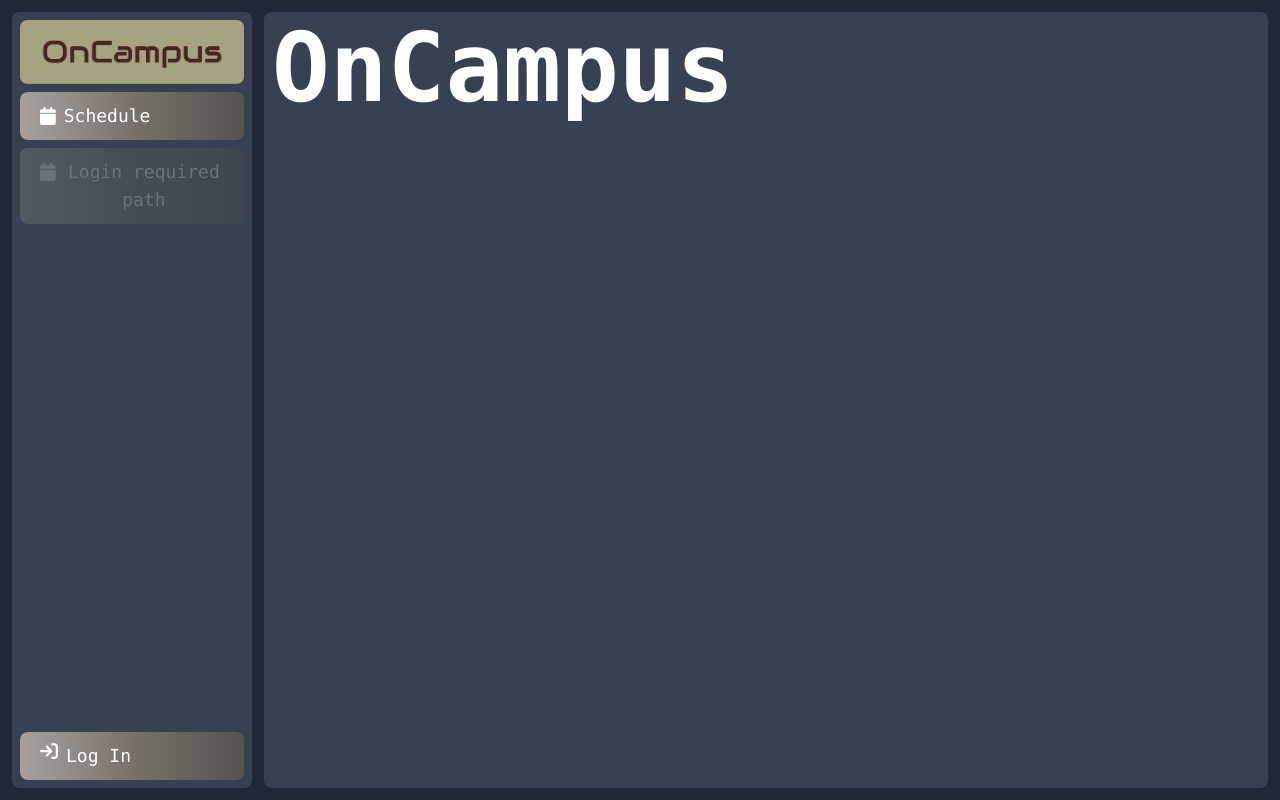
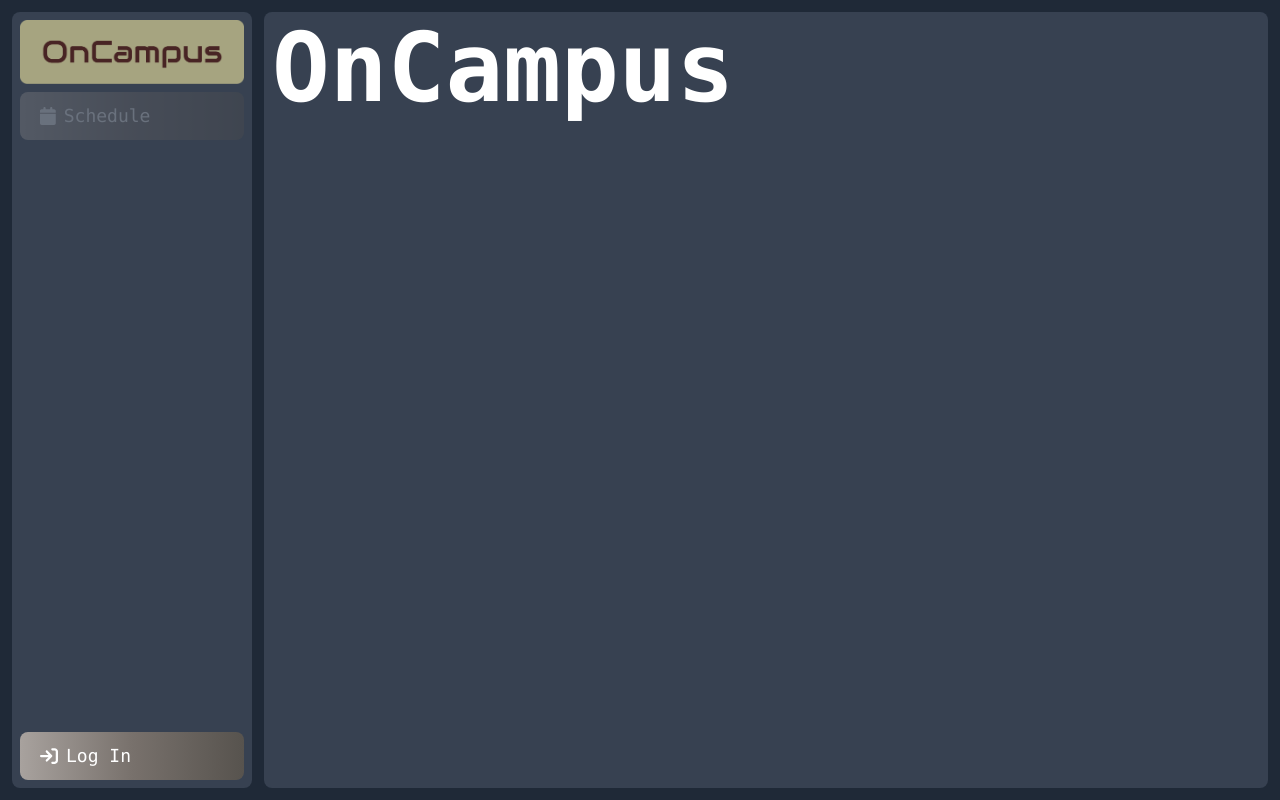
Before and after one commit to ECSE-428-Group-5-W-2023/OnCampus, a React (Create React App) app in the folder web/: page / in a window 1280 px wide. Built offline with nearby package versions, Linux system fonts and the light colour scheme.

Commit message:
feat(web): remove example path, center login button

```diff
--- a/web/src/components/Auth/Login.jsx
+++ b/web/src/components/Auth/Login.jsx
@@ -16,7 +16,7 @@ const LoginButton = () => {
           onClick={() => logout({ returnTo: window.location.origin })}
         >
           <div className=" flex flex-row">
-            <FontAwesomeIcon icon={faSignOut} />
+            <FontAwesomeIcon icon={faSignOut} className="my-auto" />
             <div className="hidden sm:block ml-2"> Log Out</div>
           </div>
         </button>
@@ -28,7 +28,7 @@ const LoginButton = () => {
           onClick={() => loginWithRedirect()}
         >
           <div className=" flex flex-row">
-            <FontAwesomeIcon icon={faSignIn} />
+            <FontAwesomeIcon icon={faSignIn} className="my-auto"/>
             <div className="hidden sm:block ml-2"> Log In</div>
           </div>
         </button>
--- a/web/src/components/Navbar/Navbar.jsx
+++ b/web/src/components/Navbar/Navbar.jsx
@@ -4,10 +4,7 @@ import UserProfile from "../Auth/AuthInfo";
 import LoginButton from "../Auth/Login";
 import NavIcon from "./NavIcon";
 import { FontAwesomeIcon } from "@fortawesome/react-fontawesome";
-import {
-  faCalendar
-
-} from "@fortawesome/free-solid-svg-icons";
+import { faCalendar } from "@fortawesome/free-solid-svg-icons";
 import React from "react";
 export default function Navbar() {
   const { isAuthenticated, isLoading } = useAuth0();
@@ -29,10 +26,11 @@ export default function Navbar() {
         </div>
       </Link>
       <Link to={"schedule"}>
-        {NavIcon(<FontAwesomeIcon icon={faCalendar} />, "Schedule")}
-      </Link>
-      <Link to={"schedule"}>
-        {NavIcon(<FontAwesomeIcon icon={faCalendar} />, "Login required path", !isAuthenticated)}
+        {NavIcon(
+          <FontAwesomeIcon icon={faCalendar} />,
+          "Schedule",
+          !isAuthenticated
+        )}
       </Link>
 
       <div className="sm:mt-auto">
```
